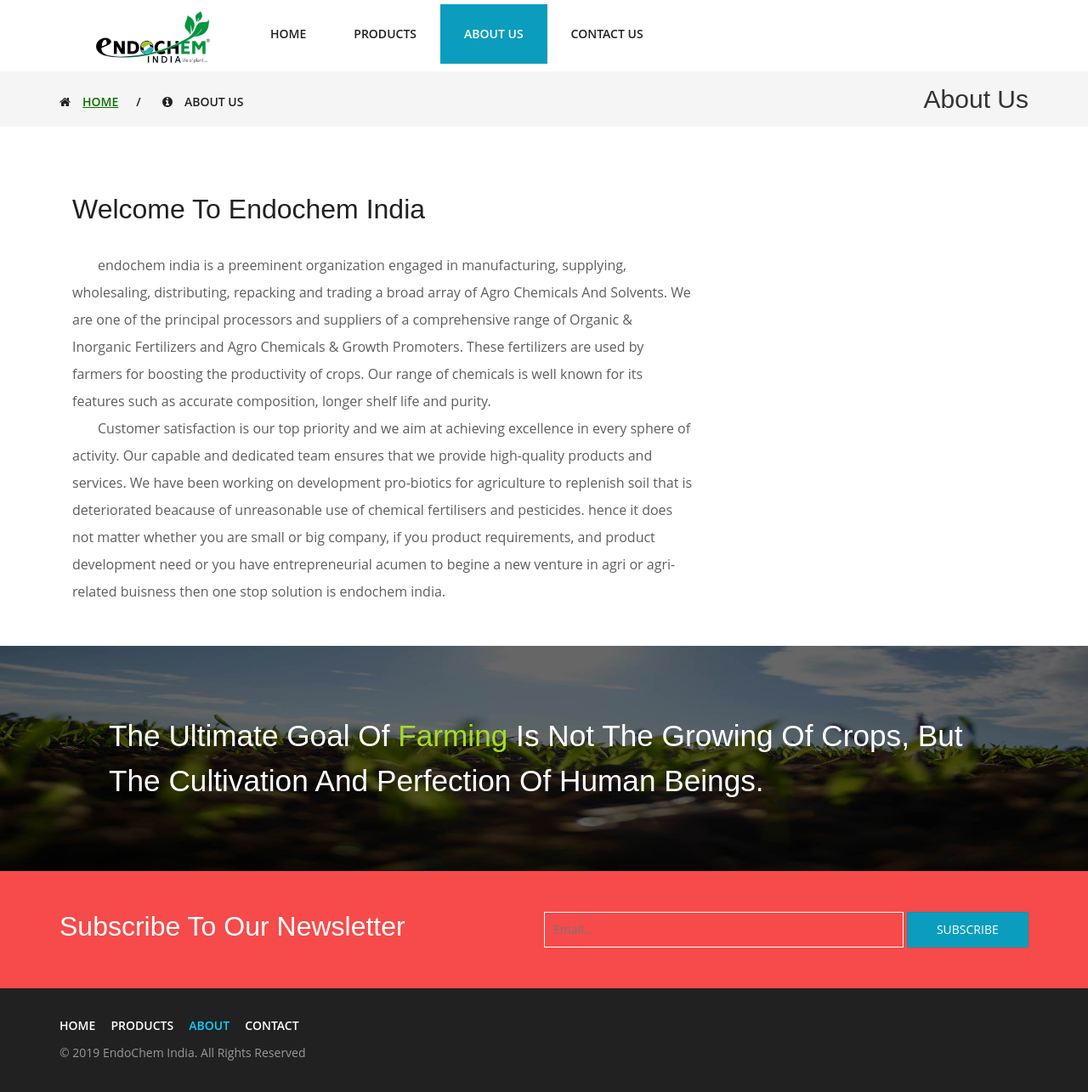
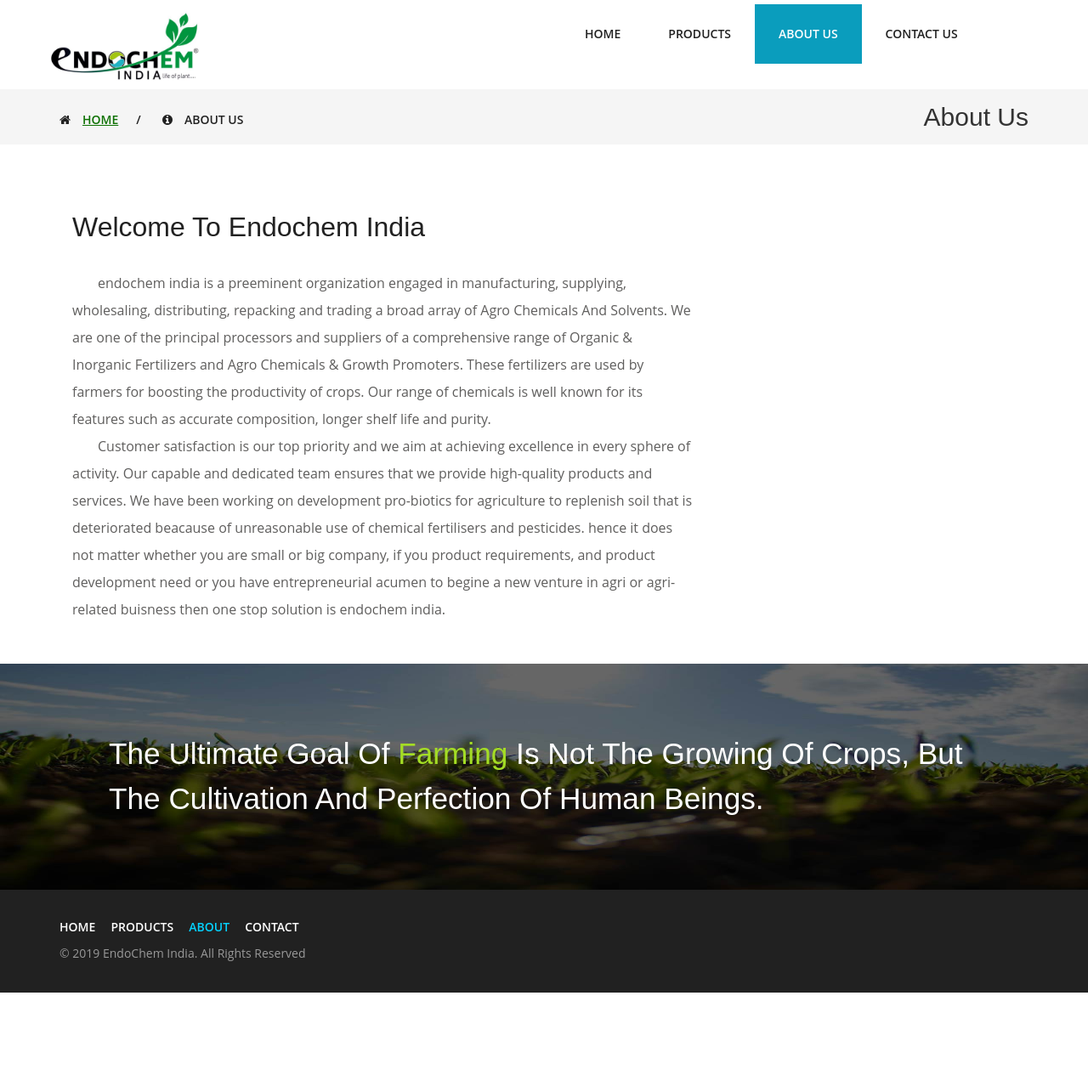
Before and after one commit to iamitpatole/indochem, a plain HTML site: page about.html in a window 1280 px wide. Shown: the whole page at 85% size. After the commit the page ends 1168 px from the top, so only its background shows below. Drawn offline with Linux system fonts and the light colour scheme.

Commit message:
update some common change

```diff
--- a/about.html
+++ b/about.html
@@ -20,17 +20,23 @@
       <!-- font-awesome icons -->
       <link href="css/font-awesome.css" rel="stylesheet">
       <!-- //font-awesome icons -->
+      <style>
+         .ec_container {
+            width: 100%;
+            max-width: 100%;
+         }
+      </style>
    </head>
    <body>
       <!-- header -->
       <div class="header">
-         <div class="container">
+         <div class="container clearfix ec_container">
             <div class="col-md-12" style="margin: 5px;">
-               <div class="col-md-2">
+               <div class="col-md-6">
                   <!--<h1><a href="index.html"><span>L</span>ucrative</a></h1>-->
                   <img src="images/logo.PNG" alt=" " width=200 height=200 class="img-responsive"/>
                </div>
-               <div class="col-md-10">
+               <div class="col-md-6">
                   <nav class="navbar navbar-default">
                      <div class="navbar-header navbar-left">
                         <button type="button" class="navbar-toggle collapsed" data-toggle="collapse" data-target="#bs-example-navbar-collapse-1">
@@ -104,22 +110,7 @@
          <h3> The ultimate goal of <span>farming</span> is not the growing of crops, but the cultivation and perfection of human beings.</h3>
       </div>
       <!-- //features -->
-      <!-- //team -->
-      <!-- stats -->
-      <div class="w3layouts_newsletter">
-         <div class="container">
-            <div class="w3layouts_newsletter_left">
-               <h3>Subscribe to our newsletter</h3>
-            </div>
-            <div class="w3layouts_newsletter_right">
-               <form action="#" method="post">
-                  <input type="email" name="Email" placeholder="Email..." required="">
-                  <input type="submit" value="Subscribe">
-               </form>
-            </div>
-            <div class="clearfix"> </div>
-         </div>
-      </div>
+
       </div>
       <!-- //stats -->
       <!-- footer -->
```
Also changed, not shown: contact.html (+12 -6 lines), products.html (+10 -4 lines).
